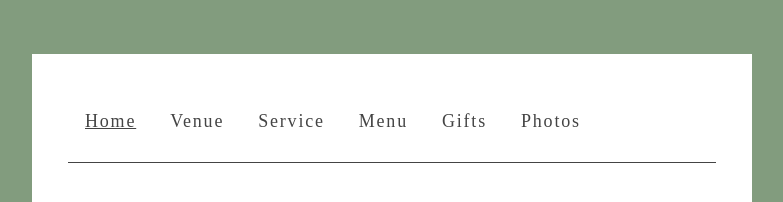
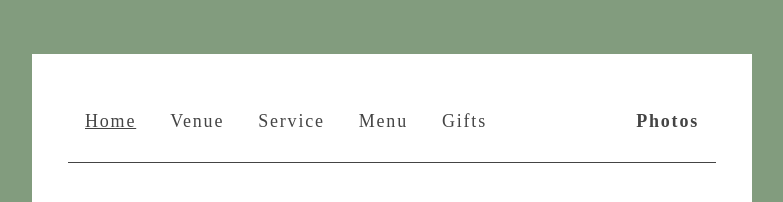
Before and after one commit to TomLefley/Wedding, a Next.js app: page / in a window 1280 px wide. Shown: the top 202 px of the page, without its empty margins (248-1031 px from the left). Built offline with nearby package versions, Linux system fonts and the light colour scheme.

Commit message:
Go back to using External for photos link

```diff
--- a/components/navigation/navigation.js
+++ b/components/navigation/navigation.js
@@ -34,10 +34,9 @@ export default function Navigation({ currentPage, reception }) {
                     name="Gifts"
                     currentPage={currentPage}
                 />
-                <Route
+                <External
                     path="/photos"
                     name="Photos"
-                    currentPage={currentPage}
                 />
             </div>
             <hr/>
```
